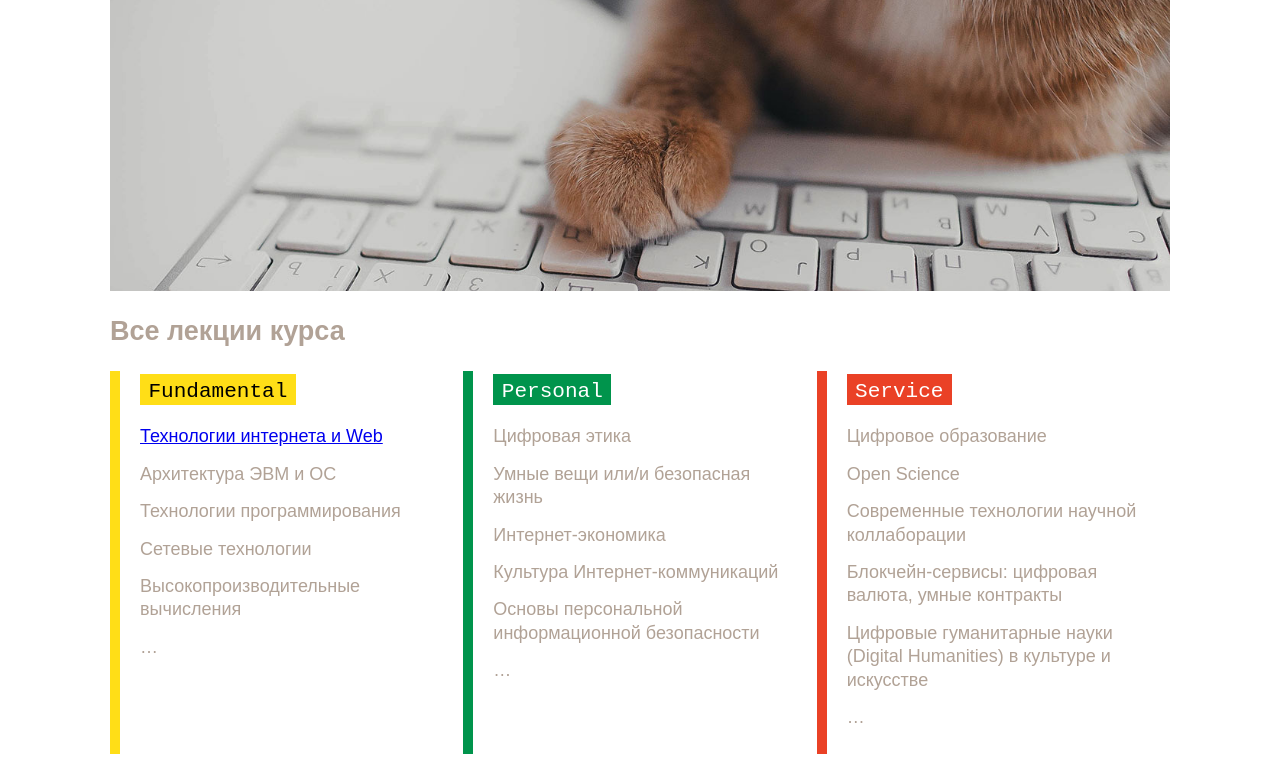
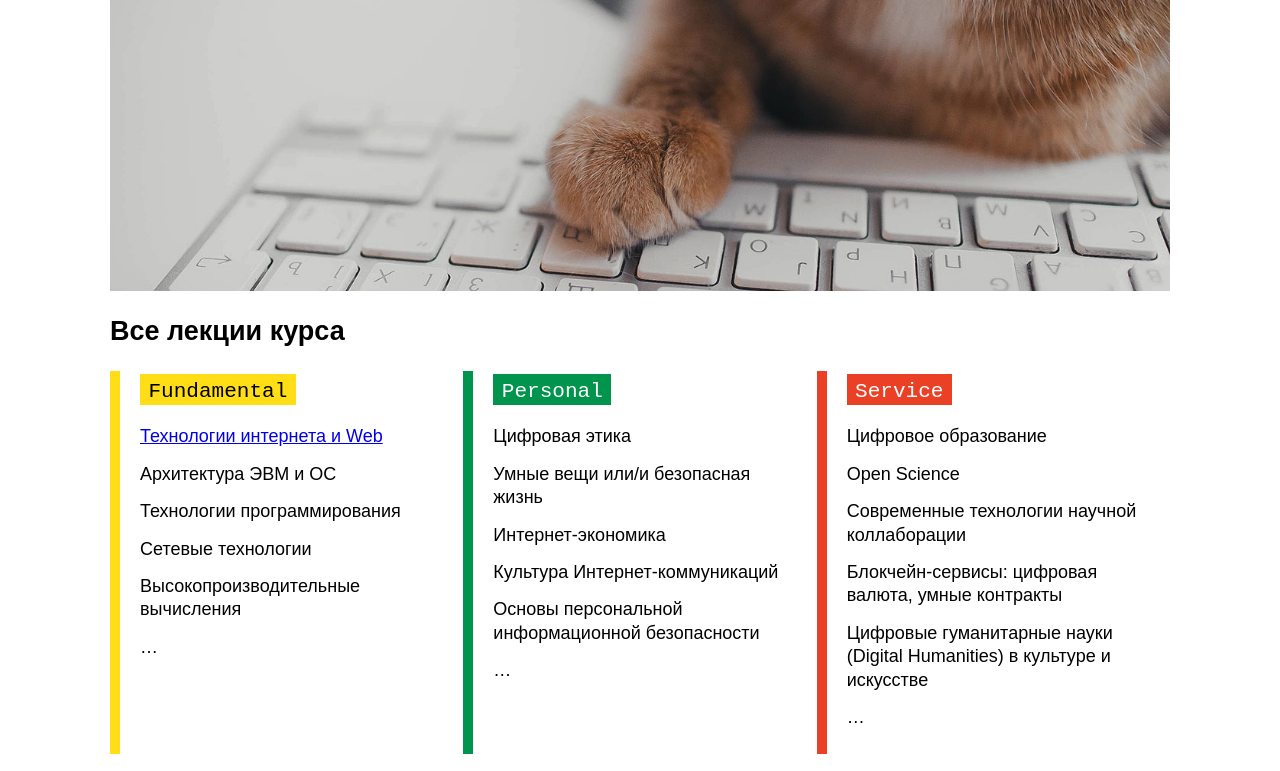
Before and after one commit to dukhov/site2, a plain HTML site: page docs/index.html in a window 1280 px wide. Shown: the part 267-1038 px from the top of the page. Drawn offline with Linux system fonts and the light colour scheme; files that its build step writes are made by us from their sources.

Commit message:
Update and rename docs/css/style.css to Документы/CSS/style.css

```diff
--- a/docs/css/style.css
+++ b/Документы/CSS/style.css
@@ -6,7 +6,7 @@ body {
   font-family: "PT Sans", Arial, sans-serif;
   font-size: 18px;
   line-height: 1.3;
-  color: #B1A296;
+  color: #000;
 }
 
 a:hover {
```
